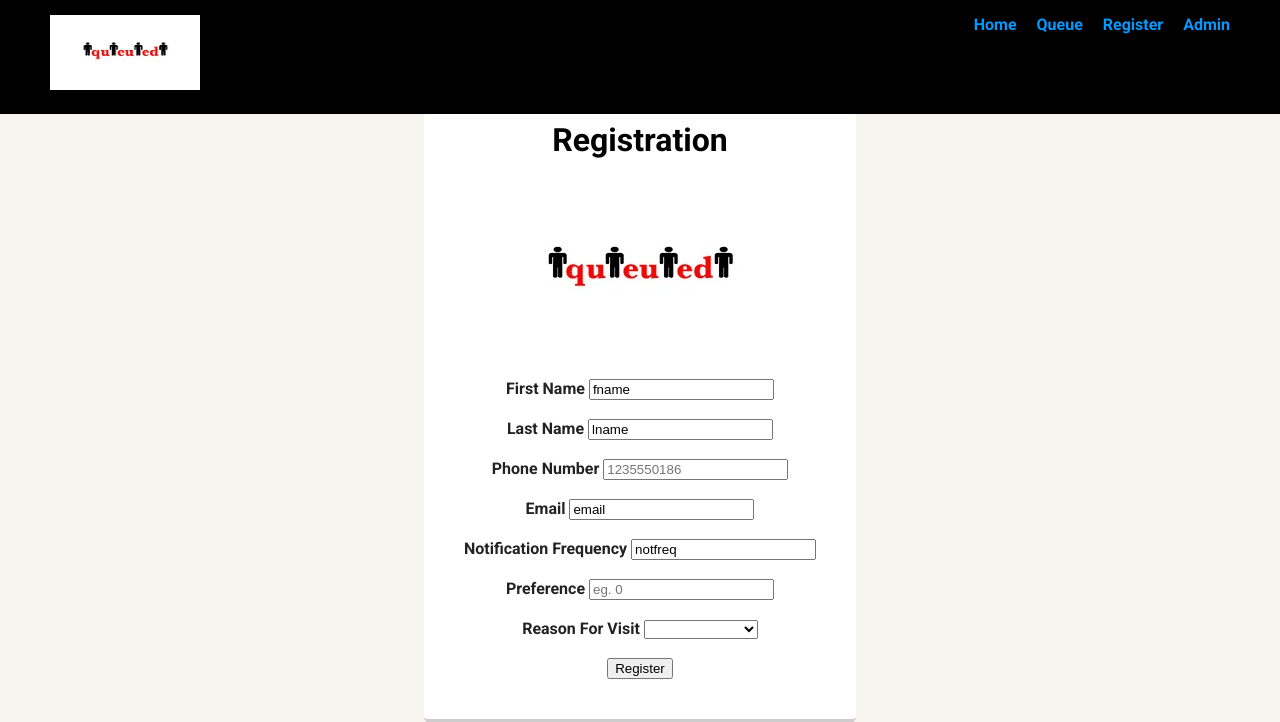
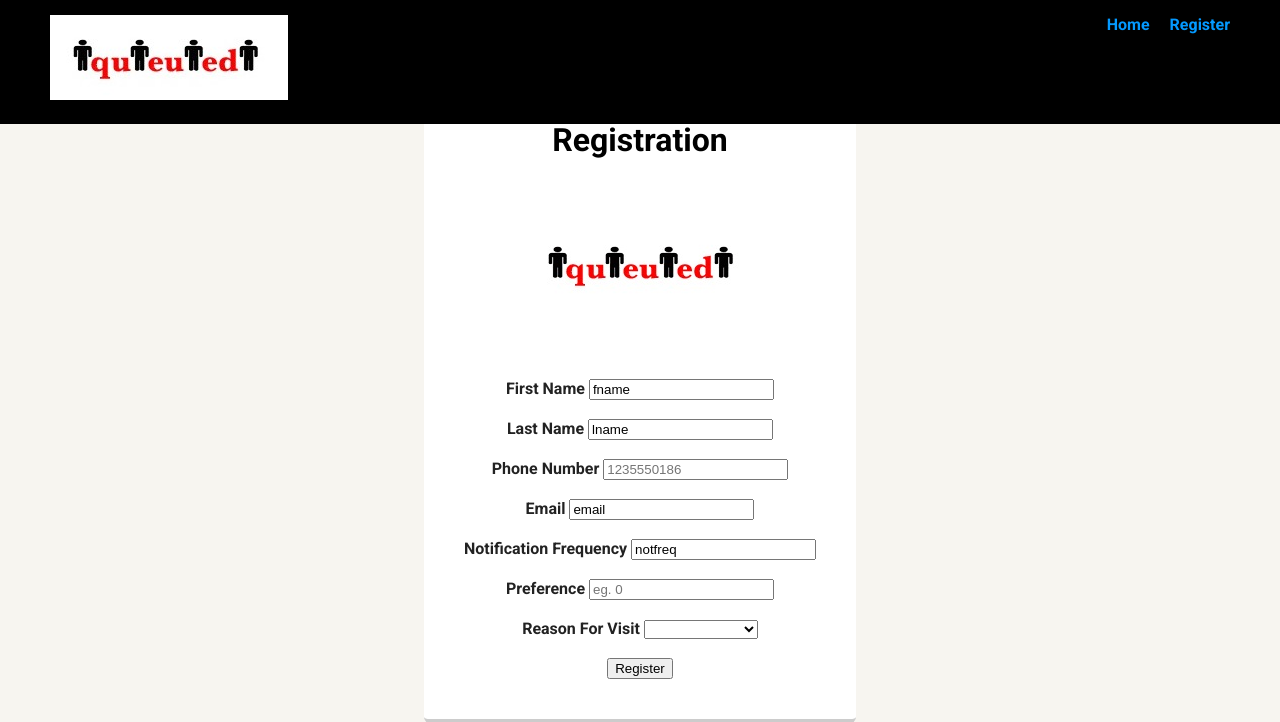
Before and after one commit to Khechoyan-Yuri/db-mgmt, a PHP site: the page made by HTML_CSS/register(JessieJohn).php in a window 1280 px wide. Shown: the top 722 px of the page. Run offline with PHP 8.4, Linux system fonts and the light colour scheme; some web fonts are replaced.

```diff
--- a/HTML_CSS/admin-login.html
+++ b/HTML_CSS/admin-login.html
@@ -11,7 +11,7 @@
     <div class="main-nav">
         <ul class="nav">
           <li class="name">
-		  <img src="Images/queued.jpg" alt="Queued Logo" width="150" height="75"></li>
+		  <img src="Images/queued2.jpg" alt="Queued Logo" width="238" height="85"></li>
 		  <li><a href="index.html">Home</a></li>
 		  <li><a href="register.html">Register</a></li>
         </ul>
--- a/HTML_CSS/index.html
+++ b/HTML_CSS/index.html
@@ -11,7 +11,7 @@
     <div class="main-nav">
         <ul class="nav">
           <li class="name">
-		  <img src="Images/queued.jpg" alt="Queued Logo" width="150" height="75"></li>
+		  <img src="Images/queued2.jpg" alt="Queued Logo" width="238" height="85"></li>
 		  <li><a href="index.html">Home</a></li>
 		  <li><a href="register.html">Register</a></li>
         </ul>
--- a/HTML_CSS/queue.html
+++ b/HTML_CSS/queue.html
@@ -11,7 +11,7 @@
     <div class="main-nav">
         <ul class="nav">
           <li class="name">
-		  <img src="Images/queued.jpg" alt="Queued Logo" width="150" height="75"></li>
+		  <img src="Images/queued2.jpg" alt="Queued Logo" width="238" height="85"></li>
 		  <li><a href="index.html">Home</a></li>
 		  <li><a href="register.html">Register</a></li>
         </ul>
--- a/HTML_CSS/register(JessieJohn).php
+++ b/HTML_CSS/register(JessieJohn).php
@@ -11,11 +11,9 @@
     <div class="main-nav">
         <ul class="nav">
           <li class="name">
-		  <img src="Images/queued.jpg" alt="Queued Logo" width="150" height="75"></li>
+		  <img src="Images/queued2.jpg" alt="Queued Logo" width="238" height="85"></li>
 		  <li><a href="index.html">Home</a></li>
-          <li><a href="queue.html">Queue</a></li>
 		  <li><a href="register.html">Register</a></li>
-          <li><a href="admin-login.html">Admin</a></li>
         </ul>
     </div>
 
@@ -166,51 +164,16 @@
   </body>
   </html>
   <?php
-
 	if(isset($_POST["fname"]) && isset($_POST["lname"]) && isset($_POST["phonenumber"]) && isset($_POST["email"]) && isset($_POST["notfreq"]) && isset($_POST["preference"]) && isset($_POST["reason"])) {
-
+		$servername = "localhost";
+		$username = "root";
+		$password = "";
+		$dbname = "project_db";
 
 		try {
-			$servername = "localhost";
-			$username = "root";
-			$password = "";
-			$dbname = "project_db";
-
-			$conn1 = new mysqli($servername, $username, $password, $dbname);
-			$sql = "SELECT TicketID FROM customer";
-			$result = $conn1->query($sql);
-			$currentdate = date("Y/m/d");
-			$arr[] = null;
-			$numinqueue = 0;
-			while ($row = mysqli_fetch_array($result, MYSQLI_NUM)) {
-				 foreach ($row as $r)
-					{
-						$arr[] = "$r ";
-
-					}
-			}
-			$parts = null;
-
-			foreach ($arr as $r) {
-
-				$parts [] = explode("-", $r);
-
-			}
-			foreach ($parts as $r) {
-
-				if($r[0] != null && $currentdate == $r[0]){
-					$numinqueue = $r[1];
-				}
-				else {
-					$numinqueue = 0;
-				}
-			}
-
 			$conn = new PDO("mysql:host=$servername;dbname=$dbname", $username, $password);
 			$conn->setAttribute(PDO::ATTR_ERRMODE, PDO::ERRMODE_EXCEPTION);
-			$stmt = $conn->prepare("INSERT INTO customer(Fname, Lname, CellNum, Email, NotifyFreq, ReasonForVisit, TicketID, Preference)
-			VALUES(?,?,?,?,?,?,?,?)");
-
+			$stmt = $conn->prepare("INSERT INTO customer(Fname, Lname, CellNum, Email, NotifyFreq, ReasonForVisit, TicketID, Preference) VALUES(?,?,?,?,?,?,?,?)");
 			//Values to input
 			$fname = $_POST["fname"];
 			$lname= $_POST["lname"];
@@ -219,7 +182,7 @@
 			$notfreq= $_POST["notfreq"];
 			$preference= $_POST["preference"];
 			$reason = $_POST["reason"];
-			$ticketid = "$currentdate-$numinqueue";
+			$ticketid = "1";
 
 			$stmt->execute(array($fname, $lname, $phonenumber, $email, $notfreq, $reason, $ticketid, $preference));
 			echo "$fname $lname has been added<br>";
--- a/HTML_CSS/register.html
+++ b/HTML_CSS/register.html
@@ -11,7 +11,7 @@
     <div class="main-nav">
         <ul class="nav">
           <li class="name">
-		  <img src="Images/queued.jpg" alt="Queued Logo" width="150" height="75"></li>
+		  <img src="Images/queued2.jpg" alt="Queued Logo" width="238" height="85"></li>
 		  <li><a href="index.html">Home</a></li>
 		  <li><a href="register.html">Register</a></li>
 
```
Also changed, not shown: HTML_CSS/Images/queued2.jpg (added).
